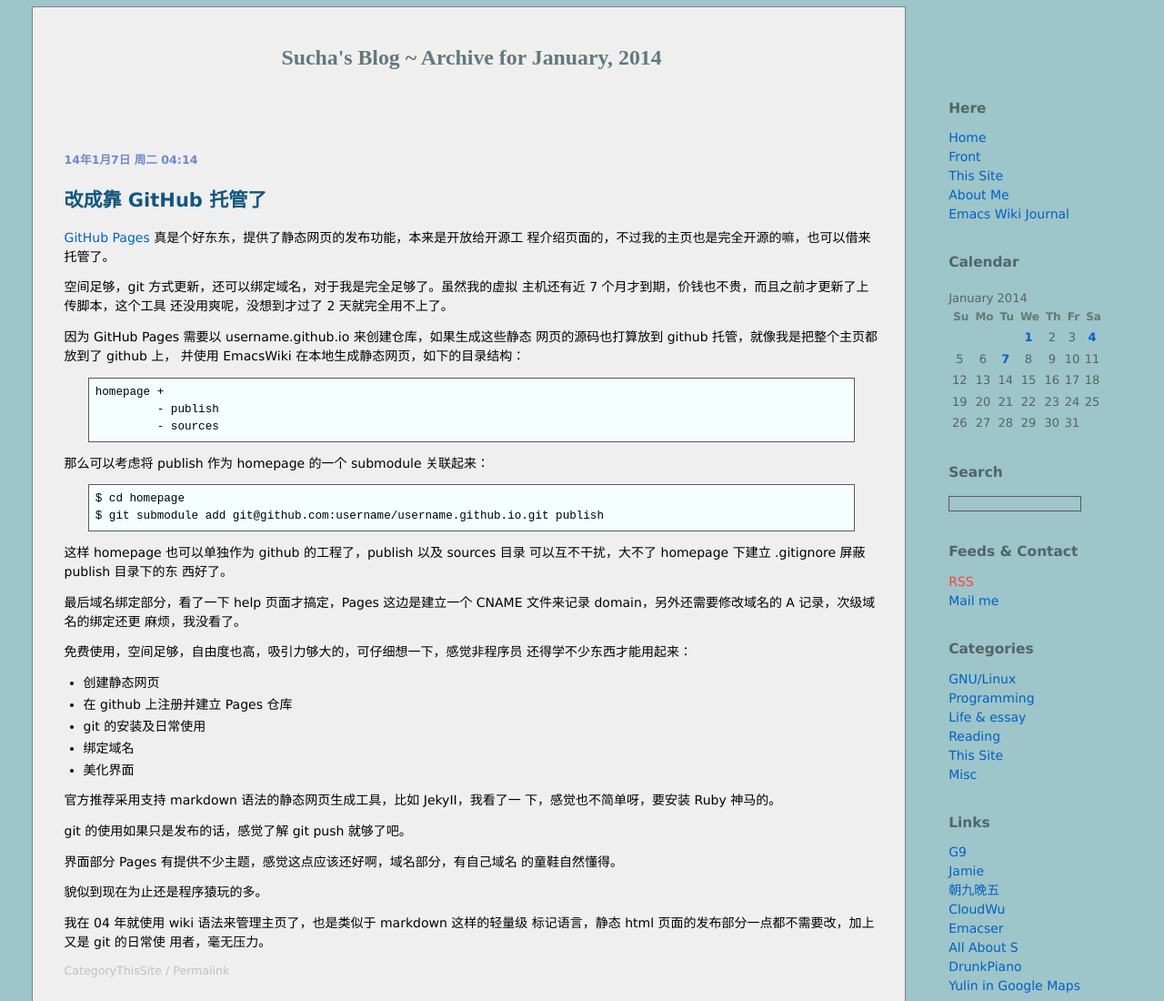
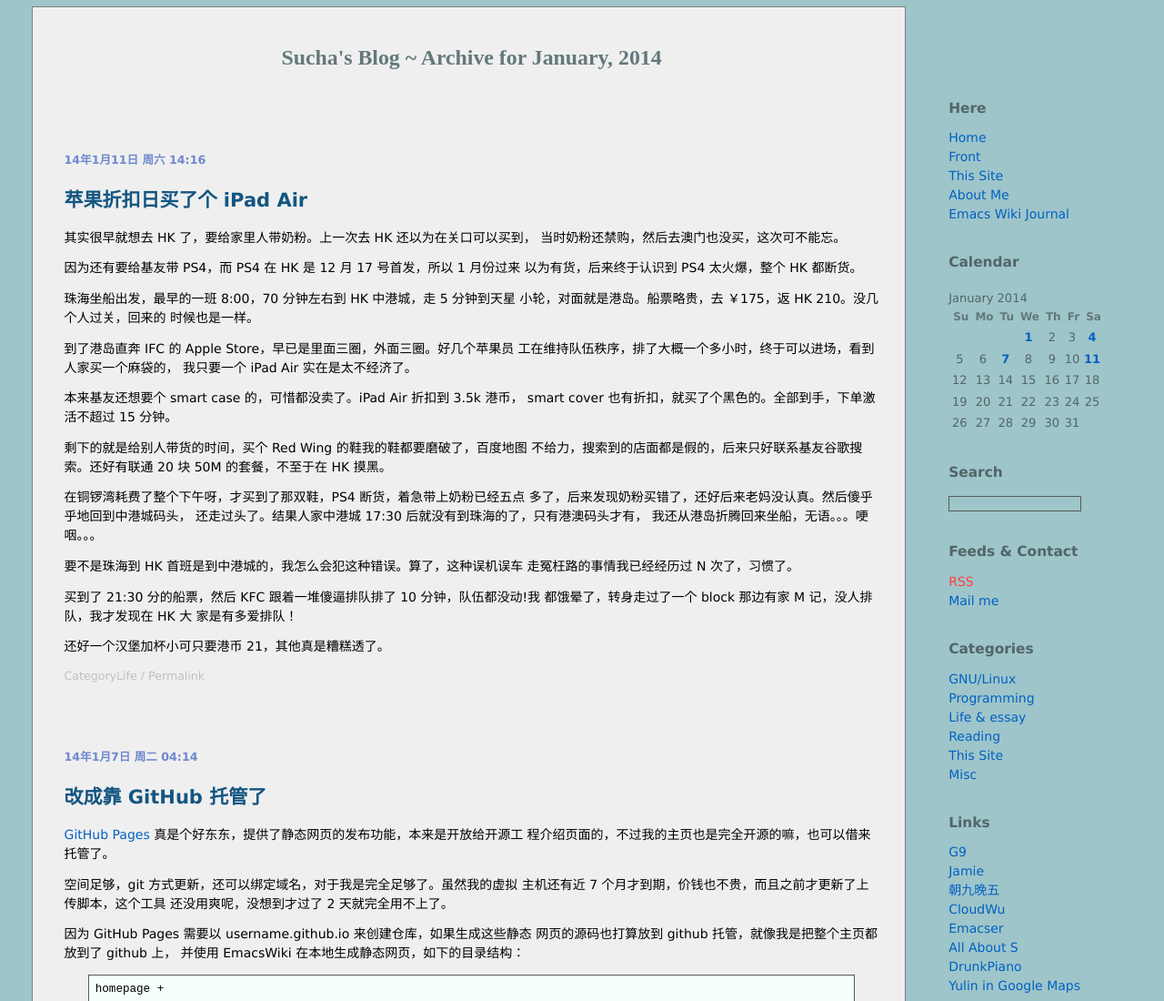
Before and after one commit to lalawue/lalawue.github.io, a plain HTML site: page blog/2014-01.html in a window 1280 px wide. Shown: the top 1100 px of the page at 91% size. Drawn offline with Linux system fonts and the light colour scheme.

Commit message:
new post

```diff
--- a/blog/2014-01.html
+++ b/blog/2014-01.html
@@ -20,6 +20,82 @@
       <div id="text">
 	<h1>Sucha's Blog ~ Archive for January, 2014</h1>
 	<!-- Page published by Emacs Wiki begins here -->
+<h2><a id="p3">14年1月11日 周六 14:16</a></h2>
+
+<h3>苹果折扣日买了个 iPad Air</h3>
+
+<p>
+其实很早就想去 HK 了，要给家里人带奶粉。上一次去 HK 还以为在关口可以买到，
+当时奶粉还禁购，然后去澳门也没买，这次可不能忘。
+
+</p>
+
+<p>
+因为还有要给基友带 PS4，而 PS4 在 HK 是 12 月 17 号首发，所以 1 月份过来
+以为有货，后来终于认识到 PS4 太火爆，整个 HK 都断货。
+
+</p>
+
+<p>
+珠海坐船出发，最早的一班 8:00，70 分钟左右到 HK 中港城，走 5 分钟到天星
+小轮，对面就是港岛。船票略贵，去 ￥175，返 HK 210。没几个人过关，回来的
+时候也是一样。
+
+</p>
+
+<p>
+到了港岛直奔 IFC 的 Apple Store，早已是里面三圈，外面三圈。好几个苹果员
+工在维持队伍秩序，排了大概一个多小时，终于可以进场，看到人家买一个麻袋的，
+我只要一个 iPad Air 实在是太不经济了。
+
+</p>
+
+<p>
+本来基友还想要个 smart case 的，可惜都没卖了。iPad Air 折扣到 3.5k 港币，
+smart cover 也有折扣，就买了个黑色的。全部到手，下单激活不超过 15 分钟。
+
+</p>
+
+<p>
+剩下的就是给别人带货的时间，买个 Red Wing 的鞋我的鞋都要磨破了，百度地图
+不给力，搜索到的店面都是假的，后来只好联系基友谷歌搜索。还好有联通 20 块
+50M 的套餐，不至于在 HK 摸黑。
+
+</p>
+
+<p>
+在铜锣湾耗费了整个下午呀，才买到了那双鞋，PS4 断货，着急带上奶粉已经五点
+多了，后来发现奶粉买错了，还好后来老妈没认真。然后傻乎乎地回到中港城码头，
+还走过头了。结果人家中港城 17:30 后就没有到珠海的了，只有港澳码头才有，
+我还从港岛折腾回来坐船，无语。。。哽咽。。。
+
+</p>
+
+<p>
+要不是珠海到 HK 首班是到中港城的，我怎么会犯这种错误。算了，这种误机误车
+走冤枉路的事情我已经经历过 N 次了，习惯了。
+
+</p>
+
+<p>
+买到了 21:30 分的船票，然后 KFC 跟着一堆傻逼排队排了 10 分钟，队伍都没动!我
+都饿晕了，转身走过了一个 block 那边有家 M 记，没人排队，我才发现在 HK 大
+家是有多爱排队！
+
+</p>
+
+<p>
+还好一个汉堡加杯小可只要港币 21，其他真是糟糕透了。
+
+</p>
+
+<h4><a href="CategoryLife.html">CategoryLife</a> / <a href="2014-01.html#p3">Permalink</a> </h4>
+
+<p>
+<!-- date: 2014-01-11T14:16:39+0800 -->
+
+</p>
+
 <h2><a id="p2">14年1月7日 周二 04:14</a></h2>
 
 <h3>改成靠 GitHub 托管了</h3>
@@ -283,7 +359,7 @@ expect $<span class="variable-name">serv_halt_expect</span>
       </ul>
 
       <p class="header">Calendar</p>
-      <div class="calendar"><table><caption>January 2014</caption><thead><tr><th>Su</th><th>Mo</th><th>Tu</th><th>We</th><th>Th</th><th>Fr</th><th>Sa</th></tr></thead><tr><td></td><td></td><td></td><td><a title="快速关闭远程 server 的 expect 脚本" href="2014-01.html#p0">1</a></td><td>2</td><td>3</td><td><a title="更方便简洁的 Upload Script" href="2014-01.html#p1">4</a></td></tr><tr><td>5</td><td>6</td><td><a title="改成靠 Git''''Hub 托管了" href="2014-01.html#p2">7</a></td><td>8</td><td>9</td><td>10</td><td>11</td></tr><tr><td>12</td><td>13</td><td>14</td><td>15</td><td>16</td><td>17</td><td>18</td></tr><tr><td>19</td><td>20</td><td>21</td><td>22</td><td>23</td><td>24</td><td>25</td></tr><tr><td>26</td><td>27</td><td>28</td><td>29</td><td>30</td><td>31</td></tr></table></div>
+      <div class="calendar"><table><caption>January 2014</caption><thead><tr><th>Su</th><th>Mo</th><th>Tu</th><th>We</th><th>Th</th><th>Fr</th><th>Sa</th></tr></thead><tr><td></td><td></td><td></td><td><a title="快速关闭远程 server 的 expect 脚本" href="2014-01.html#p0">1</a></td><td>2</td><td>3</td><td><a title="更方便简洁的 Upload Script" href="2014-01.html#p1">4</a></td></tr><tr><td>5</td><td>6</td><td><a title="改成靠 Git''''Hub 托管了" href="2014-01.html#p2">7</a></td><td>8</td><td>9</td><td>10</td><td><a title="苹果折扣日买了个 iPad Air" href="2014-01.html#p3">11</a></td></tr><tr><td>12</td><td>13</td><td>14</td><td>15</td><td>16</td><td>17</td><td>18</td></tr><tr><td>19</td><td>20</td><td>21</td><td>22</td><td>23</td><td>24</td><td>25</td></tr><tr><td>26</td><td>27</td><td>28</td><td>29</td><td>30</td><td>31</td></tr></table></div>
 
       <p class="header">Search</p><!-- Google Search -->
       <form id="searchform" method="get"
```
Also changed, not shown: blog/CategoryLife.html (+9 -1 lines), blog/index.html (+77 -47 lines), blog/rss.xml (+75 -1 lines).
